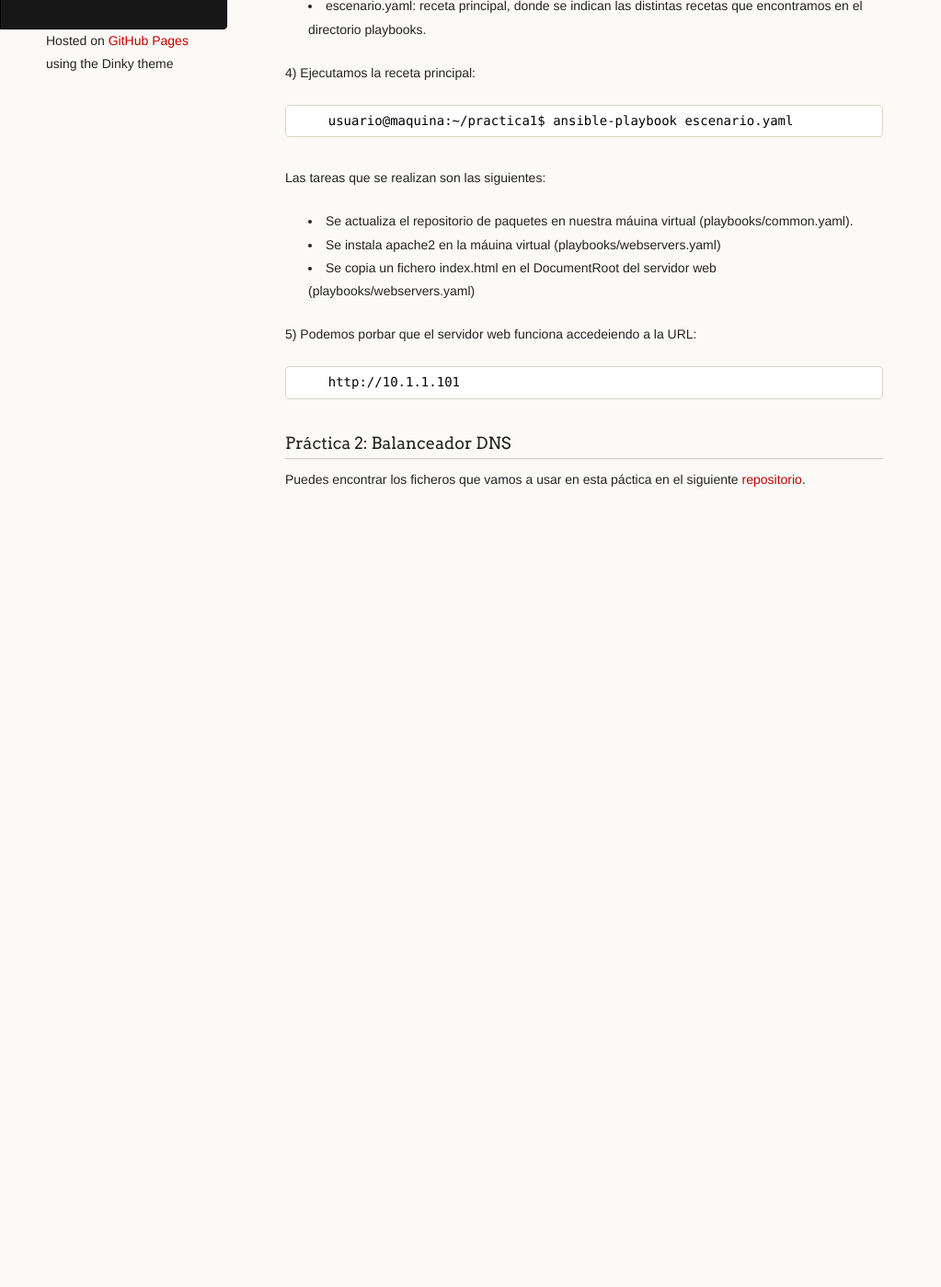
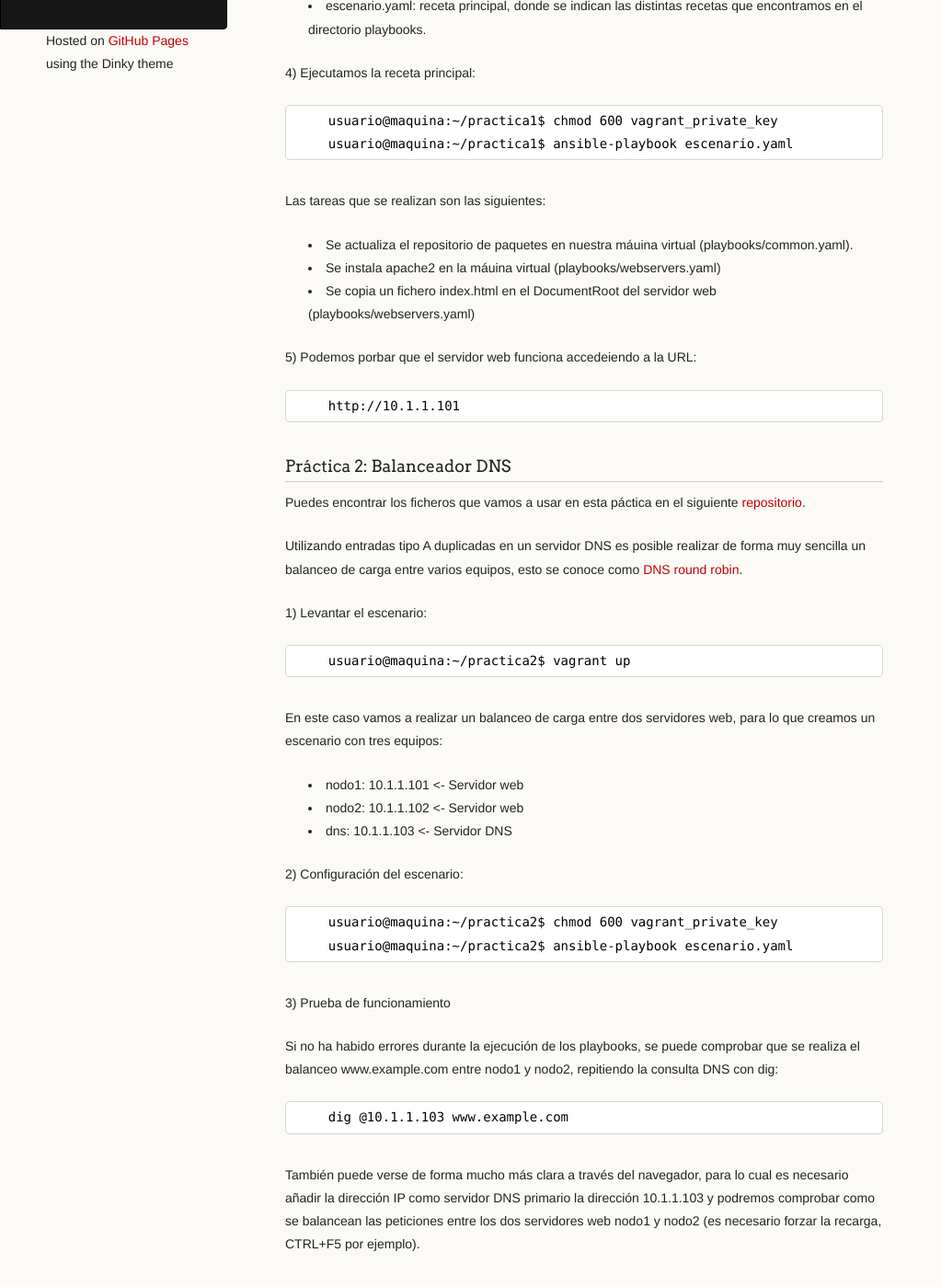
Before and after one commit to iesgn/cloud, a Jekyll site: the page built from curso/u1/practica_ansible.md, in a window 1280 px wide and 1400 px high, scrolled down 683 px. Shown: the whole window at 92% size, without its empty margins (0-1023 px from the left). Built offline with Jekyll 4.4.1, drawn with Linux system fonts in a browser that asks for light colours; before the commit the page ends 1289 px from its top, so only the background shows below that.

Commit message:
Practicas ansible

```diff
--- a/curso/u1/practica_ansible.md
+++ b/curso/u1/practica_ansible.md
@@ -28,6 +28,7 @@ Puedes encontrar los ficheros que vamos a usar en esta páctica en el siguiente
 
 4) Ejecutamos la receta principal:
 
+        usuario@maquina:~/practica1$ chmod 600 vagrant_private_key
         usuario@maquina:~/practica1$ ansible-playbook escenario.yaml
 
 Las tareas que se realizan son las siguientes:
@@ -44,3 +45,28 @@ Las tareas que se realizan son las siguientes:
 ###Práctica 2: Balanceador DNS
 
 Puedes encontrar los ficheros que vamos a usar en esta páctica en el siguiente [repositorio](https://github.com/iesgn/cloud/tree/gh-pages/curso/u1/practicas/ansible/practica2).
+
+Utilizando entradas tipo A duplicadas en un servidor DNS es posible realizar de forma muy sencilla un balanceo de carga entre varios equipos, esto se conoce como [DNS round robin](http://en.wikipedia.org/wiki/Round-robin_DNS).
+
+1) Levantar el escenario:
+
+        usuario@maquina:~/practica2$ vagrant up
+
+En este caso vamos a realizar un balanceo de carga entre dos servidores web, para lo que creamos un escenario con tres equipos:
+
+* nodo1: 10.1.1.101 <- Servidor web
+* nodo2: 10.1.1.102 <- Servidor web
+* dns: 10.1.1.103 <- Servidor DNS
+
+2) Configuración del escenario:
+
+        usuario@maquina:~/practica2$ chmod 600 vagrant_private_key
+        usuario@maquina:~/practica2$ ansible-playbook escenario.yaml
+
+3) Prueba de funcionamiento
+
+Si no ha habido errores durante la ejecución de los playbooks, se puede comprobar que se realiza el balanceo www.example.com entre nodo1 y nodo2, repitiendo la consulta DNS con dig:
+
+        dig @10.1.1.103 www.example.com
+
+También puede verse de forma mucho más clara a través del navegador, para lo cual es necesario añadir la dirección IP como servidor DNS primario la dirección 10.1.1.103 y podremos comprobar como se balancean las peticiones entre los dos servidores web nodo1 y nodo2 (es necesario forzar la recarga, CTRL+F5 por ejemplo).
```
